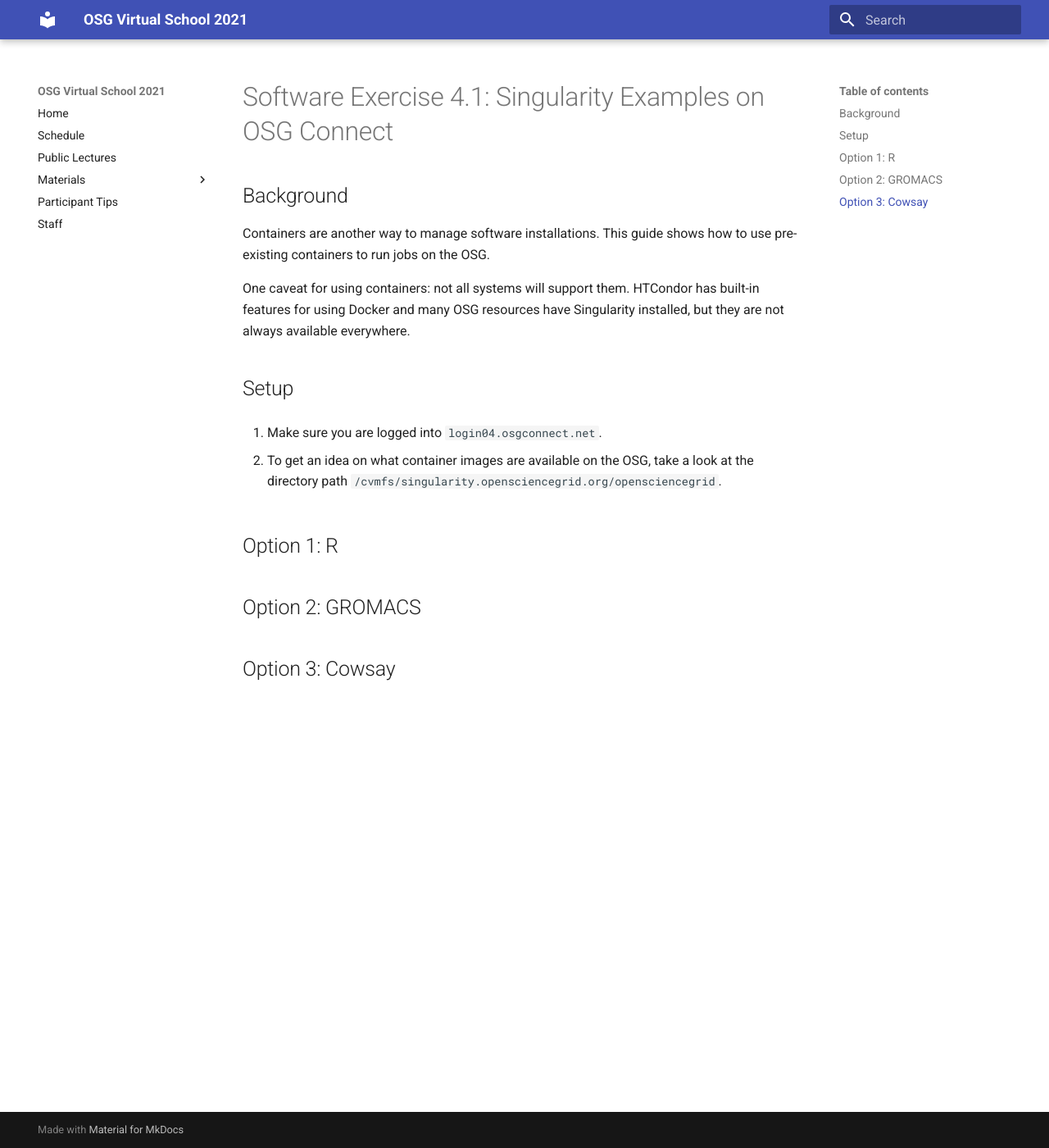
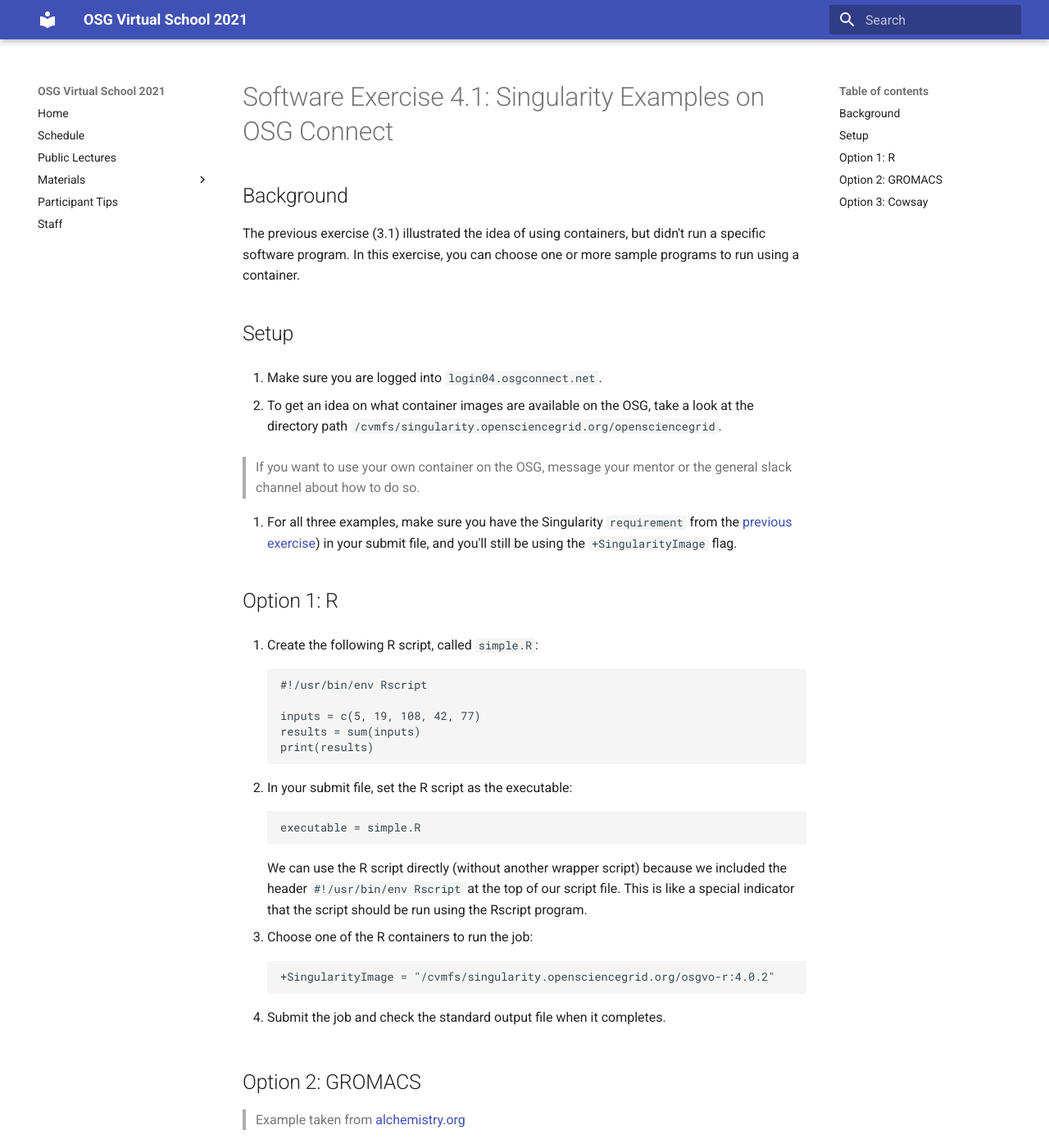
Before and after one commit to osg-htc/virtual-school-2021, an MkDocs documentation site: the page built from docs/materials/software/part4-ex1-singularity-options.md, in a window 1280 px wide and 1400 px high. Shown: the whole window at 82% size. Built offline with MkDocs 1.6.1 and Material for MkDocs 9.7.7, drawn with Linux system fonts in a browser that asks for light colours; some of the changed text lies outside the part shown.

Commit message:
fleshed out more container exercises

```diff
--- a/docs/materials/software/part4-ex1-singularity-options.md
+++ b/docs/materials/software/part4-ex1-singularity-options.md
@@ -10,9 +10,9 @@
 Background
 ----------
 
-Containers are another way to manage software installations. This guide shows how to use pre-existing containers to run jobs on the OSG.
-
-One caveat for using containers: not all systems will support them. HTCondor has built-in features for using Docker and many OSG resources have Singularity installed, but they are not always available everywhere.
+The previous exercise (3.1) illustrated the idea of using containers, but
+didn't run a specific software program. In this exercise, you can choose one
+or more sample programs to run using a container.
 
 Setup
 -----
@@ -22,16 +22,107 @@
 1. To get an idea on what container images are available on the OSG,
 take a look at the directory path `/cvmfs/singularity.opensciencegrid.org/opensciencegrid`.
 
+> If you want to use your own container on the OSG, message your mentor or the
+> general slack channel about how to do so.
+
+1. For all three examples, make sure you have the Singularity `requirement` from the
+[previous exercise](../part3-ex1-singularity)) in your submit file, and you'll
+still be using the `+SingularityImage` flag.
 
 Option 1: R
 ---------------------
+
+1. Create the following R script, called `simple.R`:
+
+		:::file
+		#!/usr/bin/env Rscript
+
+		inputs = c(5, 19, 108, 42, 77)
+		results = sum(inputs)
+		print(results)
+
+1. In your submit file, set the R script as the executable:
+
+		:::file
+		executable = simple.R
+
+	We can use the R script directly (without another wrapper script) because
+	we included the header `#!/usr/bin/env Rscript` at the top of our script
+	file. This is like a special indicator that the script should be run using
+	the Rscript program.
+
+1. Choose one of the R containers to run the job:
+
+		:::file
+		+SingularityImage = "/cvmfs/singularity.opensciencegrid.org/osgvo-r:4.0.2"
+
+1. Submit the job and check the standard output file when it completes.
 
 
 Option 2: GROMACS
 ---------------------
 
+> Example taken from [alchemistry.org](http://www.alchemistry.org/wiki/GROMACS_4.6_example:_Ethanol_solvation_with_expanded_ensemble)
 
+1. Create the following bash script, called `run_gromacs.sh`:
+
+		:::file
+		#!/bin/bash
+
+		grompp -f expanded.mdp -c ethanol.gro -p ethanol.top -o ethanol.tpr -maxwarn 4
+		mdrun -deffnm ethanol -dhdl ethanol.dhdl.xvg
+
+1. Copy and unzip the input files, and move them to the current directory:
+
+		:::console
+		username@login $ cp /public/osgvs21/gromacs_input.tgz ./
+		username@login $ tar -xzf gromacs_input.tgz
+		username@login $ mv gromacs_input/* ./
+
+1. In your submit file, set the `run_gromacs.sh` script as the executable:
+
+1. Add the input files to the appropriate line in the submit file.
+
+1. Choose the GROMACS container to run the job:
+
+		:::file
+		+SingularityImage = "/cvmfs/singularity.opensciencegrid.org/osgvo-gromacs:latest"
+
+1. Submit the job and check the standard output file when it completes.
 
 
 Option 3: Cowsay
 ---------------------
+
+One final (fun) example - running the program "cowsay" from a container.
+
+1. Create the following R script, called `cowsay.sh`:
+
+		:::file
+		#!/bin/bash
+
+		cowsay "Computing is Fun"
+
+1. Make `cowsay.sh` your executable.
+
+1. Choose the `lolcow` container to run the job:
+
+		:::file
+		+SingularityImage = "/cvmfs/singularity.opensciencegrid.org/sylabsio/lolcow:latest/"
+
+1. Submit the job and check out the output when it completes!
+
+> Note: it's possible to run jobs using containers (like this one) *without* using
+> a wrapper script. If we wanted to run the `cowsay` program, directly as the executable,
+> it would look like this:
+>
+> 	:::file
+> 	executable = /usr/games/cowsay
+>	arguments = "Computing is Fun"
+>	transfer_executable = false
+>
+>	+SingularityImage = "/cvmfs/singularity.opensciencegrid.org/sylabsio/lolcow:latest/"
+>
+> Note that this example is slightly different than our previous scripts; here
+> we're using cowsay directly from the container. Since it's not a separate executable,
+> we need to add the `transfer_exectuable = false` option
```
Also changed, not shown: other parts of docs/materials/software/part4-ex1-singularity-options.md (+1 -1 lines).
